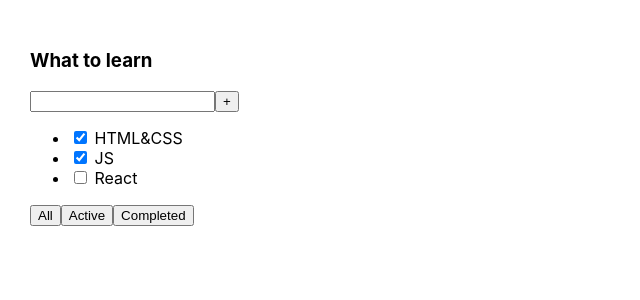
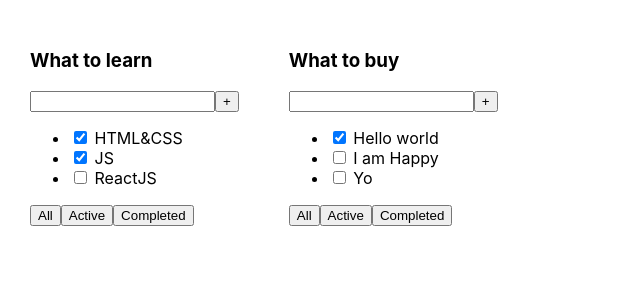
Before and after one commit to webaldar/todo-again, a React (Create React App) app: page / in a window 1280 px wide. Shown: the top 300 px of the page, without its empty margins (0-640 px from the left). Built offline with nearby package versions, Linux system fonts and the light colour scheme.

Commit message:
add 2 task map metod

```diff
--- a/src/App.tsx
+++ b/src/App.tsx
@@ -1,26 +1,29 @@
 import React from 'react';
 import './App.css';
+import {Todolist} from "./Todolist";
+export type TaskType = {
+    id: number
+    title:string
+    isDone: boolean
+}
 
 function App() {
+
+    const tasks1: TaskType[] = [
+        { id: 1, title: 'HTML&CSS', isDone: true },
+        { id: 2, title: 'JS', isDone: true },
+        { id: 3, title: 'ReactJS', isDone: false },
+    ]
+
+    const tasks2: Array<TaskType> = [
+        { id: 1, title: 'Hello world', isDone: true },
+        { id: 2, title: 'I am Happy', isDone: false },
+        { id: 3, title: 'Yo', isDone: false },
+    ]
     return (
         <div className="App">
-            <div>
-                <h3>What to learn</h3>
-                <div>
-                    <input/>
-                    <button>+</button>
-                </div>
-                <ul>
-                    <li><input type="checkbox" checked={true}/> <span>HTML&CSS</span></li>
-                    <li><input type="checkbox" checked={true}/> <span>JS</span></li>
-                    <li><input type="checkbox" checked={false}/> <span>React</span></li>
-                </ul>
-                <div>
-                    <button>All</button>
-                    <button>Active</button>
-                    <button>Completed</button>
-                </div>
-            </div>
+            <Todolist title={'What to learn'} tasks={tasks1}/>
+            <Todolist title={'What to buy'} tasks={tasks2}/>
         </div>
     );
 }
--- /dev/null
+++ b/src/Todolist.tsx
@@ -0,0 +1,27 @@
+import React from 'react';
+import {TaskType} from "./App";
+type TodolistPropsType = {
+    title: string
+    tasks: Array<TaskType>
+}
+export const Todolist = ({title, tasks}: TodolistPropsType) => {
+    return (
+        <div>
+            <h3>{title}</h3>
+            <div>
+                <input/>
+                <button>+</button>
+            </div>
+            <ul>
+                {tasks.map(t => {
+                    return <li key={t.id}><input type="checkbox" checked={t.isDone}/> <span>{t.title}</span></li>
+                })}
+            </ul>
+            <div>
+                <button>All</button>
+                <button>Active</button>
+                <button>Completed</button>
+            </div>
+        </div>
+    );
+}
```
